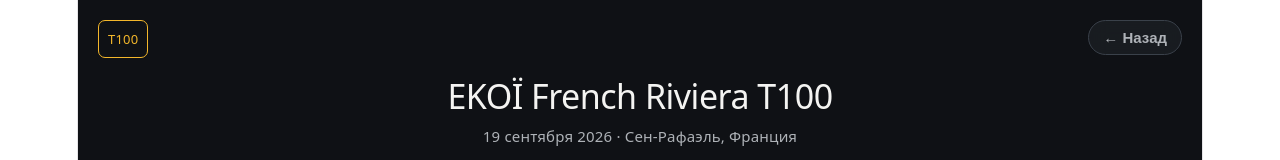
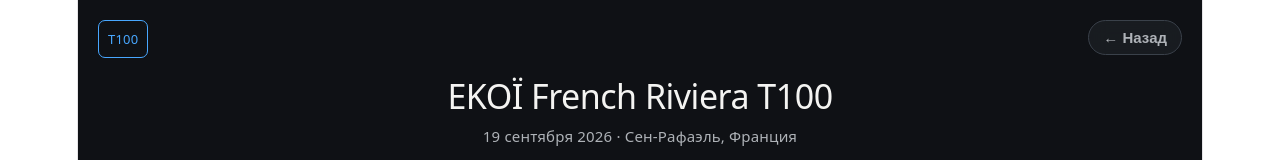
Before and after one commit to shyandrey/tri-app, a React (Vite) app: page / in a window 1280 px wide. Both pictures are taken after a click on the element 640 px from the left and 504 px from the top of the page. Shown: the top 160 px of the page. Built offline with nearby package versions, Linux system fonts and the light colour scheme.

Commit message:
Keep race detail tag size with series color

```diff
--- a/src/series-colors.css
+++ b/src/series-colors.css
@@ -3,3 +3,8 @@
 .race-card--roth .race-card__series {
   color: var(--race-series-color) !important;
 }
+
+.app--race-detail .race-detail-page__distance-tag {
+  color: var(--race-series-color);
+  border-color: currentColor;
+}
```
